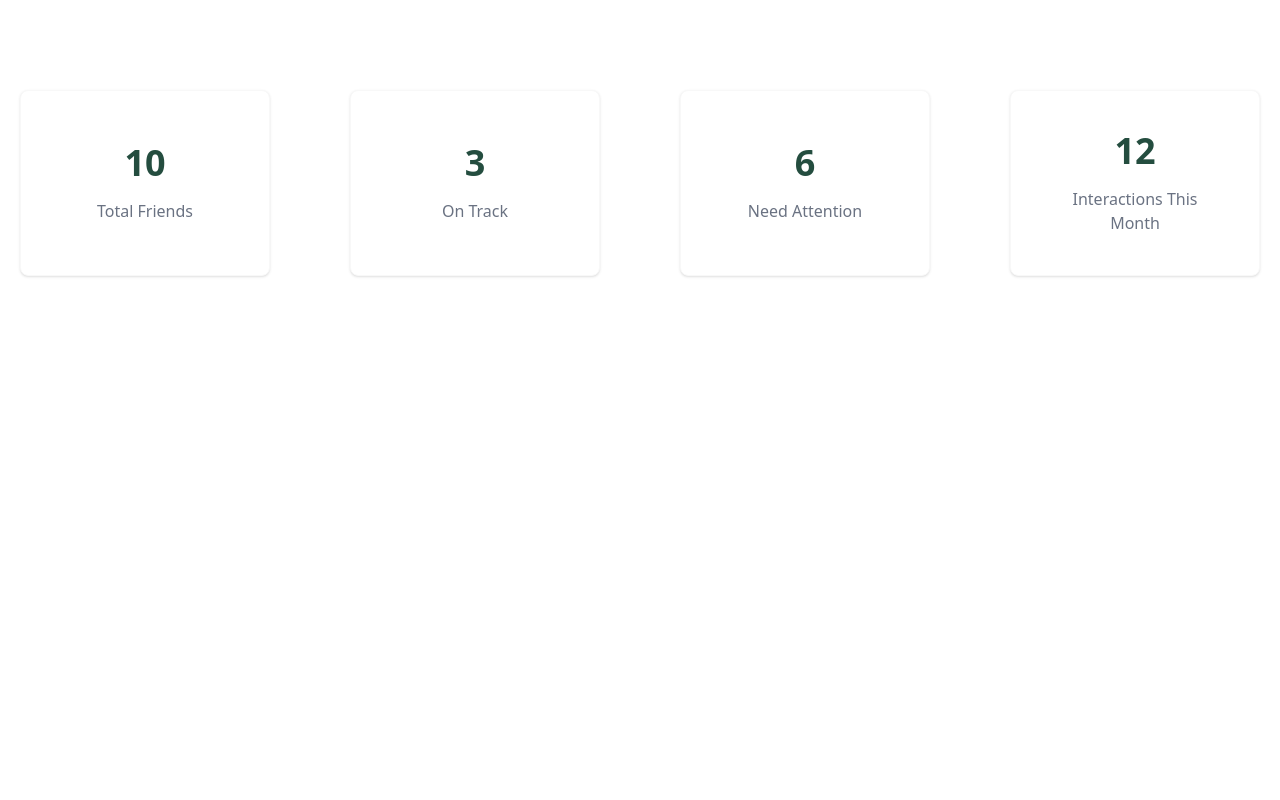
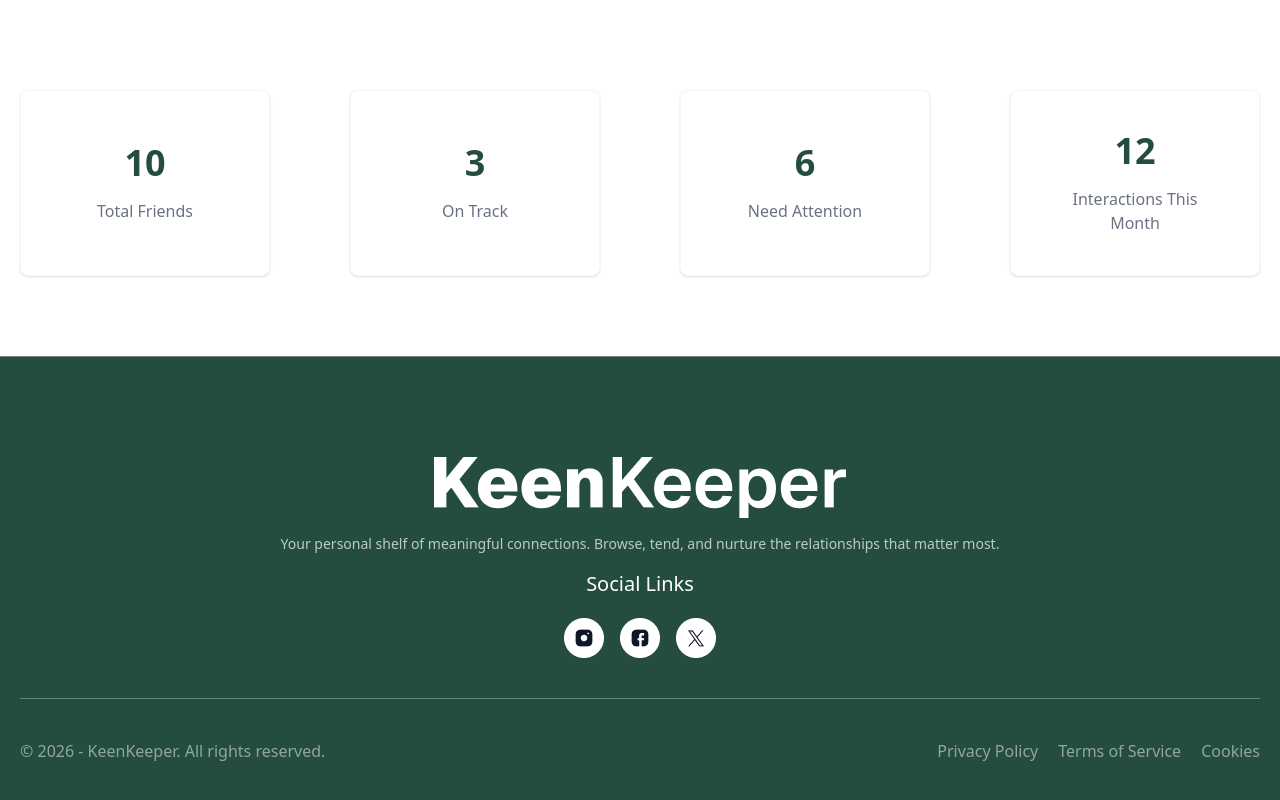
Before and after one commit to toufiqweb/keen-keeper, a Next.js app: page / in a window 1280 px wide. Shown: the part 350-1150 px from the top of the page. Before the commit the page ends 800 px from the top, so only its background shows below. Built offline with nearby package versions, Linux system fonts and the light colour scheme.

Commit message:
footer added

```diff
--- a/src/app/layout.js
+++ b/src/app/layout.js
@@ -1,6 +1,7 @@
 import { Geist, Geist_Mono } from "next/font/google";
 import "./globals.css";
 import Navbar from "@/components/shared/navbar/Navbar";
+import Footer from "@/components/shared/footer/Footer";
 
 const geistSans = Geist({
   variable: "--font-geist-sans",
@@ -26,9 +27,8 @@ export default function RootLayout({ children }) {
     >
       <body className="min-h-full flex flex-col">
         <Navbar />
-        <main className="container mx-auto space-y-20">
-           {children}
-        </main>
+        <main className="container mx-auto space-y-20">{children}</main>
+        <Footer />
       </body>
     </html>
   );
--- a/src/components/homePage/banner/Banner.jsx
+++ b/src/components/homePage/banner/Banner.jsx
@@ -22,6 +22,8 @@ const Banner = () => {
       </div>
 
       <FriendInfoCards />
+
+      <div className="border-b w-full border-black/50 px-10 py-10"></div>
     </div>
   );
 };
--- /dev/null
+++ b/src/components/shared/footer/Footer.jsx
@@ -0,0 +1,53 @@
+import Image from "next/image";
+import React from "react";
+import footerLogo from "@/assets/logo-xl.png";
+import instagram from "@/assets/instagram.png";
+import facebook from "@/assets/facebook.png";
+import twitter from "@/assets/twitter.png";
+
+const Footer = () => {
+  return (
+    <footer className="bg-[#244D3F]">
+      <div className="container mx-auto p-5">
+        <div className="footer footer-horizontal footer-center  text-base-content rounded p-10">
+          <nav>
+            <div className="space-y-4 flex justify-center items-center flex-col mt-10">
+              <Image src={footerLogo} alt="keen keeper" />
+              <p className="text-white/70">
+                Your personal shelf of meaningful connections. Browse, tend, and
+                nurture the relationships that matter most.
+              </p>
+              <h1 className="text-xl mb-3 text-white">Social Links</h1>
+            </div>
+            <div className="grid grid-flow-col gap-4">
+              <div>
+                <Image src={instagram} alt="keen keeper" />
+              </div>
+              <div>
+                <Image src={facebook} alt="keen keeper" />
+              </div>
+              <div>
+                <Image src={twitter} alt="keen keeper" />
+              </div>
+            </div>
+          </nav>
+        </div>
+        <div className="border-b w-full border-white/30"></div>
+        <aside className="flex flex-col md:flex-row gap-5 justify-between items-center my-10 ">
+          <div>
+            <p className="text-white/50">
+              © {new Date().getFullYear()} - KeenKeeper. All rights reserved.
+            </p>
+          </div>
+          <nav className="grid grid-flow-col gap-5 text-white/50">
+            <a className="link link-hover ">Privacy Policy</a>
+            <a className="link link-hover">Terms of Service </a>
+            <a className="link link-hover">Cookies</a>
+          </nav>
+        </aside>
+      </div>
+    </footer>
+  );
+};
+
+export default Footer;
```
